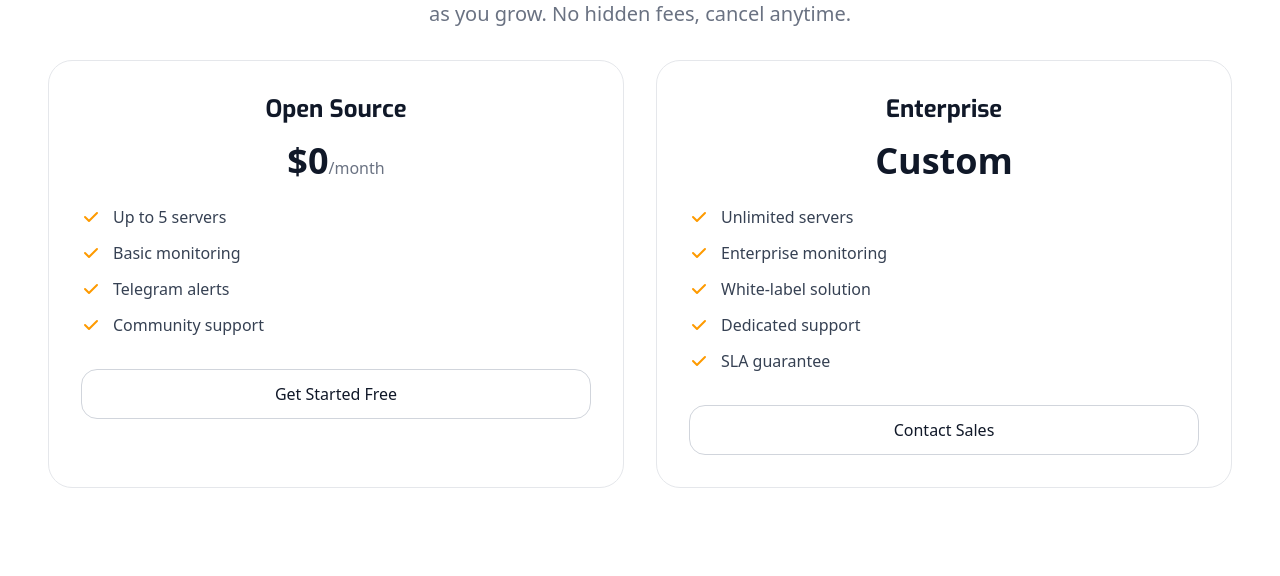
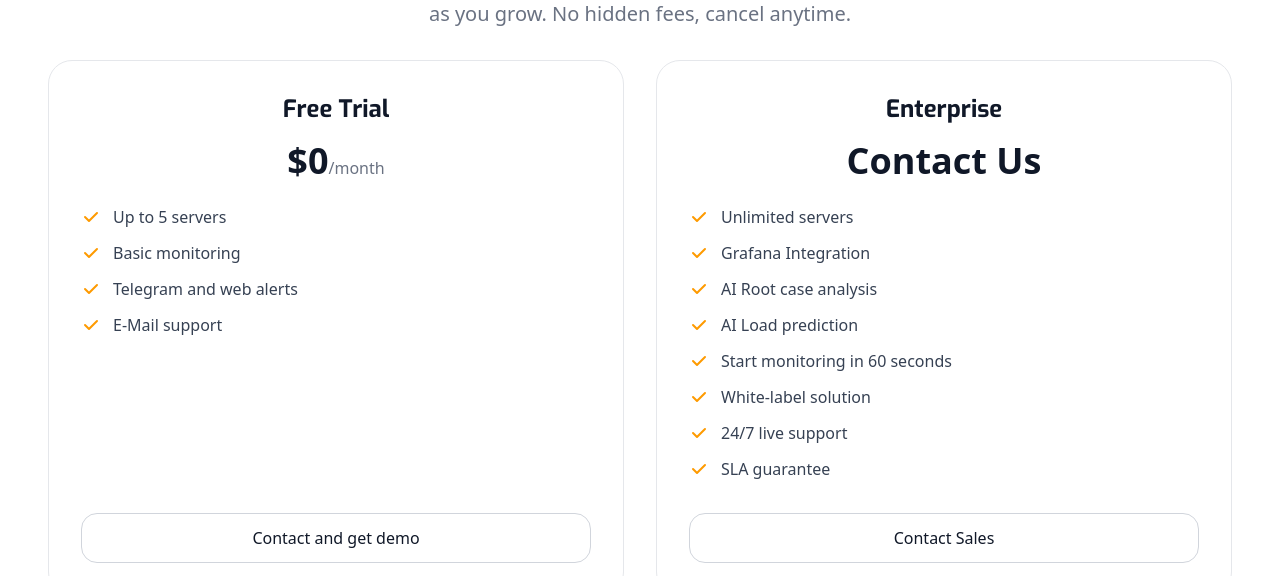
Before and after one commit to themilan1337/catops-landing, a Nuxt app: page /pricing in a window 1280 px wide. Shown: the part 376-952 px from the top of the page. Built offline with nearby package versions, Linux system fonts and the light colour scheme.

Commit message:
Update pricing.vue

```diff
--- a/app/pages/pricing.vue
+++ b/app/pages/pricing.vue
@@ -87,8 +87,9 @@ useSchemaOrg([
             <!-- Pricing Cards -->
             <div class="grid grid-cols-1 md:grid-cols-2 gap-8 mb-16">
                 <!-- Starter Plan -->
-                <div class="bg-white dark:bg-zinc-900 border border-gray-200 dark:border-gray-700 rounded-3xl p-8 text-center">
-                    <h3 class="text-2xl font-bold text-gray-900 dark:text-white mb-4">Open Source</h3>
+                <div class="bg-white dark:bg-zinc-900 border border-gray-200 dark:border-gray-700 rounded-3xl p-8 text-center flex flex-col">
+                    <div>
+                        <h3 class="text-2xl font-bold text-gray-900 dark:text-white mb-4">Free Trial</h3>
                         <div class="mb-6">
                             <span class="text-4xl font-extrabold text-gray-900 dark:text-white">$0</span>
                             <span class="text-gray-500 dark:text-gray-400">/month</span>
@@ -110,25 +111,29 @@ useSchemaOrg([
                                 <svg class="w-5 h-5 text-amber-500 mr-3" fill="currentColor" viewBox="0 0 20 20">
                                     <path fill-rule="evenodd" d="M16.707 5.293a1 1 0 010 1.414l-8 8a1 1 0 01-1.414 0l-4-4a1 1 0 011.414-1.414L8 12.586l7.293-7.293a1 1 0 011.414 0z" clip-rule="evenodd"></path>
                                 </svg>
-                            <span class="text-gray-700 dark:text-gray-300">Telegram alerts</span>
+                                <span class="text-gray-700 dark:text-gray-300">Telegram and web alerts</span>
                             </li>
                             <li class="flex items-center">
                                 <svg class="w-5 h-5 text-amber-500 mr-3" fill="currentColor" viewBox="0 0 20 20">
                                     <path fill-rule="evenodd" d="M16.707 5.293a1 1 0 010 1.414l-8 8a1 1 0 01-1.414 0l-4-4a1 1 0 011.414-1.414L8 12.586l7.293-7.293a1 1 0 011.414 0z" clip-rule="evenodd"></path>
                                 </svg>
-                            <span class="text-gray-700 dark:text-gray-300">Community support</span>
+                                <span class="text-gray-700 dark:text-gray-300">E-Mail support</span>
                             </li>
                         </ul>
-                    <a href="https://dash.catops.net/" class="w-full inline-flex justify-center items-center py-3 px-5 text-base font-medium text-center text-gray-900 rounded-2xl border border-gray-300 hover:bg-gray-100 focus:ring-4 focus:ring-gray-100 dark:text-white dark:border-gray-700 dark:hover:bg-gray-700 dark:focus:ring-gray-800 transition">
-                        Get Started Free
-                    </a>
+                    </div>
+                    <div class="mt-auto">
+                        <NuxtLink to="contact/" class="w-full inline-flex justify-center items-center py-3 px-5 text-base font-medium text-center text-gray-900 rounded-2xl border border-gray-300 hover:bg-gray-100 focus:ring-4 focus:ring-gray-100 dark:text-white dark:border-gray-700 dark:hover:bg-gray-700 dark:focus:ring-gray-800 transition">
+                            Contact and get demo
+                        </NuxtLink>
+                    </div>
                 </div>
 
                 <!-- Enterprise Plan -->
-                <div class="bg-white dark:bg-zinc-900 border border-gray-200 dark:border-gray-700 rounded-3xl p-8 text-center">
+                <div class="bg-white dark:bg-zinc-900 border border-gray-200 dark:border-gray-700 rounded-3xl p-8 text-center flex flex-col">
+                    <div>
                         <h3 class="text-2xl font-bold text-gray-900 dark:text-white mb-4">Enterprise</h3>
                         <div class="mb-6">
-                        <span class="text-4xl font-extrabold text-gray-900 dark:text-white">Custom</span>
+                            <span class="text-4xl font-extrabold text-gray-900 dark:text-white">Contact Us</span>
                         </div>
                         <ul class="text-left space-y-3 mb-8">
                             <li class="flex items-center">
@@ -141,7 +146,25 @@ useSchemaOrg([
                                 <svg class="w-5 h-5 text-amber-500 mr-3" fill="currentColor" viewBox="0 0 20 20">
                                     <path fill-rule="evenodd" d="M16.707 5.293a1 1 0 010 1.414l-8 8a1 1 0 01-1.414 0l-4-4a1 1 0 011.414-1.414L8 12.586l7.293-7.293a1 1 0 011.414 0z" clip-rule="evenodd"></path>
                                 </svg>
-                            <span class="text-gray-700 dark:text-gray-300">Enterprise monitoring</span>
+                                <span class="text-gray-700 dark:text-gray-300">Grafana Integration</span>
+                            </li>
+                            <li class="flex items-center">
+                                <svg class="w-5 h-5 text-amber-500 mr-3" fill="currentColor" viewBox="0 0 20 20">
+                                    <path fill-rule="evenodd" d="M16.707 5.293a1 1 0 010 1.414l-8 8a1 1 0 01-1.414 0l-4-4a1 1 0 011.414-1.414L8 12.586l7.293-7.293a1 1 0 011.414 0z" clip-rule="evenodd"></path>
+                                </svg>
+                                <span class="text-gray-700 dark:text-gray-300">AI Root case analysis</span>
+                            </li>
+                            <li class="flex items-center">
+                                <svg class="w-5 h-5 text-amber-500 mr-3" fill="currentColor" viewBox="0 0 20 20">
+                                    <path fill-rule="evenodd" d="M16.707 5.293a1 1 0 010 1.414l-8 8a1 1 0 01-1.414 0l-4-4a1 1 0 011.414-1.414L8 12.586l7.293-7.293a1 1 0 011.414 0z" clip-rule="evenodd"></path>
+                                </svg>
+                                <span class="text-gray-700 dark:text-gray-300">AI Load prediction</span>
+                            </li>
+                            <li class="flex items-center">
+                                <svg class="w-5 h-5 text-amber-500 mr-3" fill="currentColor" viewBox="0 0 20 20">
+                                    <path fill-rule="evenodd" d="M16.707 5.293a1 1 0 010 1.414l-8 8a1 1 0 01-1.414 0l-4-4a1 1 0 011.414-1.414L8 12.586l7.293-7.293a1 1 0 011.414 0z" clip-rule="evenodd"></path>
+                                </svg>
+                                <span class="text-gray-700 dark:text-gray-300">Start monitoring in 60 seconds</span>
                             </li>
                             <li class="flex items-center">
                                 <svg class="w-5 h-5 text-amber-500 mr-3" fill="currentColor" viewBox="0 0 20 20">
@@ -153,7 +176,7 @@ useSchemaOrg([
                                 <svg class="w-5 h-5 text-amber-500 mr-3" fill="currentColor" viewBox="0 0 20 20">
                                     <path fill-rule="evenodd" d="M16.707 5.293a1 1 0 010 1.414l-8 8a1 1 0 01-1.414 0l-4-4a1 1 0 011.414-1.414L8 12.586l7.293-7.293a1 1 0 011.414 0z" clip-rule="evenodd"></path>
                                 </svg>
-                            <span class="text-gray-700 dark:text-gray-300">Dedicated support</span>
+                                <span class="text-gray-700 dark:text-gray-300">24/7 live support</span>
                             </li>
                             <li class="flex items-center">
                                 <svg class="w-5 h-5 text-amber-500 mr-3" fill="currentColor" viewBox="0 0 20 20">
@@ -162,9 +185,12 @@ useSchemaOrg([
                                 <span class="text-gray-700 dark:text-gray-300">SLA guarantee</span>
                             </li>
                         </ul>
-                    <a href="#" class="w-full inline-flex justify-center items-center py-3 px-5 text-base font-medium text-center text-gray-900 rounded-2xl border border-gray-300 hover:bg-gray-100 focus:ring-4 focus:ring-gray-100 dark:text-white dark:border-gray-700 dark:hover:bg-gray-700 dark:focus:ring-gray-800 transition">
+                    </div>
+                    <div class="mt-auto">
+                        <NuxtLink to="contact/" class="w-full inline-flex justify-center items-center py-3 px-5 text-base font-medium text-center text-gray-900 rounded-2xl border border-gray-300 hover:bg-gray-100 focus:ring-4 focus:ring-gray-100 dark:text-white dark:border-gray-700 dark:hover:bg-gray-700 dark:focus:ring-gray-800 transition">
                             Contact Sales
-                    </a>
+                        </NuxtLink>
+                    </div>
                 </div>
             </div>
 
```
Lines whose indentation alone changed are shown as unchanged.
